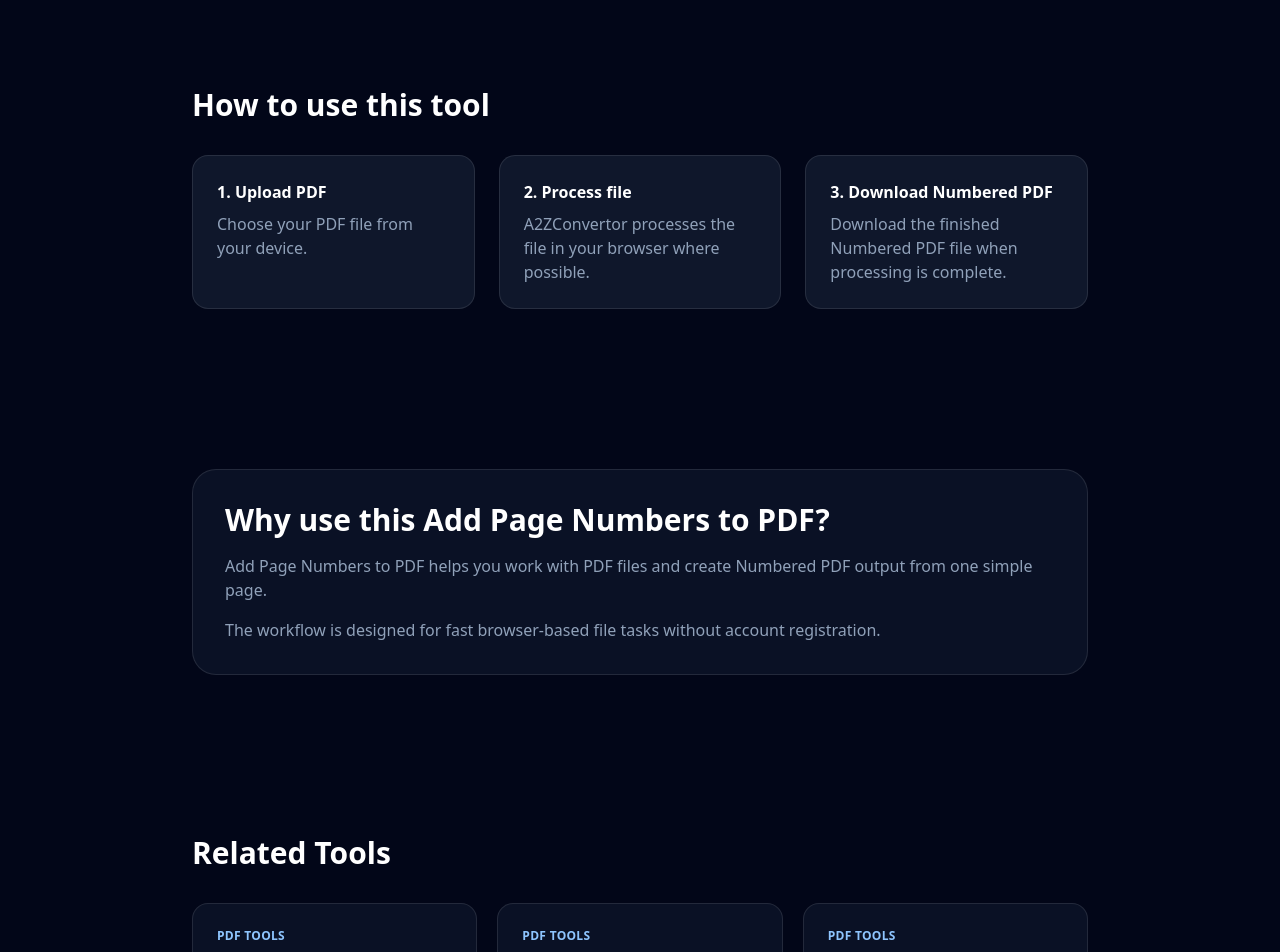
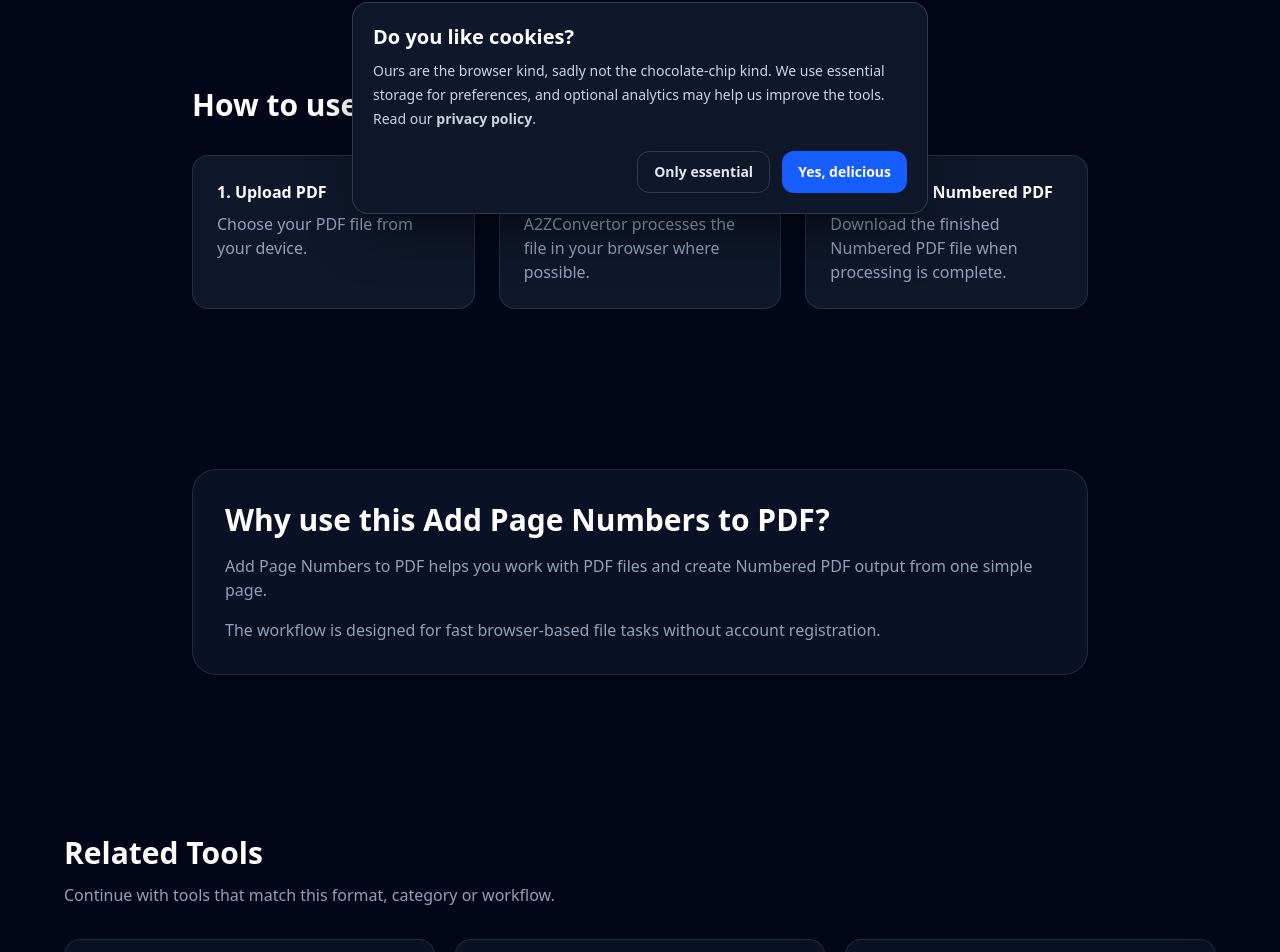
Before and after one commit to gigsbay/a2zconvertor, a Next.js app: page /convert/add-page-numbers-pdf in a window 1280 px wide. Shown: the part 570-1522 px from the top of the page. Built offline with nearby package versions, Linux system fonts and the light colour scheme.

Commit message:
Improve related tools and add cookie popup

```diff
--- a/app/convert/[slug]/page.tsx
+++ b/app/convert/[slug]/page.tsx
@@ -4,10 +4,11 @@ import Link from "next/link";
 import Navbar from "@/components/layout/Navbar";
 import Footer from "@/components/layout/Footer";
 import ToolRenderer from "@/components/converters/ToolRenderer";
-import { getToolBySlug, tools } from "@/data/tools";
+import { getToolBySlug } from "@/data/tools";
 import { getToolFaqs } from "@/data/toolFaqs";
 import { getToolSeoContent } from "@/data/toolSeoContent";
 import { absoluteUrl, SITE_URL } from "@/data/site";
+import { getRelatedTools } from "@/data/relatedTools";
 export async function generateMetadata({
   params,
 }: {
@@ -58,14 +59,7 @@ export default async function ConvertPage({
     notFound();
   }
 
-  const relatedTools = [
-    ...tools.filter(
-      (item) => item.category === tool.category && item.slug !== tool.slug
-    ),
-    ...tools.filter(
-      (item) => item.category !== tool.category && item.slug !== tool.slug
-    ),
-  ].slice(0, 3);
+  const relatedTools = getRelatedTools(tool);
   const faqs = getToolFaqs(tool.slug, tool);
   const seoContent = getToolSeoContent(tool);
 
@@ -157,17 +151,20 @@ export default async function ConvertPage({
       </section>
 
       <section className="px-6 py-20">
-        <div className="mx-auto max-w-4xl">
-          <h2 className="mb-8 text-3xl font-black">
-            Related Tools
-          </h2>
+        <div className="mx-auto max-w-6xl">
+          <div className="mb-8">
+            <h2 className="text-3xl font-black">Related Tools</h2>
+            <p className="mt-3 max-w-2xl text-slate-400">
+              Continue with tools that match this format, category or workflow.
+            </p>
+          </div>
 
-          <div className="mb-16 grid gap-5 md:grid-cols-3">
+          <div className="mb-16 grid gap-5 sm:grid-cols-2 lg:grid-cols-3">
             {relatedTools.map((related) => (
               <Link
                 key={related.slug}
                 href={`/convert/${related.slug}`}
-                className="rounded-2xl border border-white/10 bg-slate-900/70 p-6 transition hover:border-blue-500/60"
+                className="group flex min-h-56 flex-col rounded-2xl border border-white/10 bg-slate-900/70 p-6 transition hover:border-blue-500/60 hover:bg-slate-900"
               >
                 <p className="mb-3 text-xs font-semibold uppercase tracking-wide text-blue-300">
                   {related.category}
@@ -176,13 +173,17 @@ export default async function ConvertPage({
                   {related.name}
                 </h3>
 
-                <p className="text-slate-400">
+                <p className="line-clamp-3 text-slate-400">
                   {related.description}
                 </p>
+                <span className="mt-auto pt-5 text-sm font-semibold text-blue-300 transition group-hover:text-blue-200">
+                  Open {related.name}
+                </span>
               </Link>
             ))}
           </div>
 
+          <div className="mx-auto max-w-4xl">
             <h2 className="mb-8 text-3xl font-black">
               Frequently Asked Questions
             </h2>
@@ -199,6 +200,7 @@ export default async function ConvertPage({
               ))}
             </div>
           </div>
+        </div>
       </section>
 
       <Footer />
--- a/app/layout.tsx
+++ b/app/layout.tsx
@@ -1,5 +1,6 @@
 import type { Metadata } from "next";
 import { Geist, Geist_Mono } from "next/font/google";
+import CookiePopup from "@/components/CookiePopup";
 import { SITE_URL } from "@/data/site";
 import "./globals.css";
 
@@ -78,7 +79,10 @@ export default function RootLayout({
       lang="en"
       className={`${geistSans.variable} ${geistMono.variable} h-full antialiased`}
     >
-      <body className="min-h-full flex flex-col">{children}</body>
+      <body className="min-h-full flex flex-col">
+        {children}
+        <CookiePopup />
+      </body>
     </html>
   );
 }
--- /dev/null
+++ b/components/CookiePopup.tsx
@@ -0,0 +1,62 @@
+"use client";
+
+import Link from "next/link";
+import { useEffect, useState } from "react";
+
+const storageKey = "a2z-cookie-choice";
+
+export default function CookiePopup() {
+  const [isVisible, setIsVisible] = useState(false);
+
+  useEffect(() => {
+    const timeoutId = window.setTimeout(() => {
+      setIsVisible(!window.localStorage.getItem(storageKey));
+    }, 0);
+
+    return () => window.clearTimeout(timeoutId);
+  }, []);
+
+  function saveChoice(choice: "accepted" | "essential") {
+    window.localStorage.setItem(storageKey, choice);
+    setIsVisible(false);
+  }
+
+  if (!isVisible) return null;
+
+  return (
+    <aside
+      aria-label="Cookie preferences"
+      className="fixed bottom-4 left-4 right-4 z-[70] mx-auto max-w-xl rounded-2xl border border-white/15 bg-slate-900 p-5 shadow-2xl shadow-black/50"
+    >
+      <h2 className="text-xl font-black text-white">Do you like cookies?</h2>
+      <p className="mt-2 text-sm leading-6 text-slate-300">
+        Ours are the browser kind, sadly not the chocolate-chip kind. We use
+        essential storage for preferences, and optional analytics may help us
+        improve the tools. Read our{" "}
+        <Link
+          href="/privacy-policy"
+          className="font-semibold text-blue-300 hover:text-blue-200"
+        >
+          privacy policy
+        </Link>
+        .
+      </p>
+      <div className="mt-5 flex flex-col gap-3 sm:flex-row sm:justify-end">
+        <button
+          type="button"
+          onClick={() => saveChoice("essential")}
+          className="rounded-xl border border-white/15 px-4 py-2.5 text-sm font-semibold text-slate-200 hover:bg-white/5"
+        >
+          Only essential
+        </button>
+        <button
+          type="button"
+          onClick={() => saveChoice("accepted")}
+          className="rounded-xl bg-blue-600 px-4 py-2.5 text-sm font-semibold text-white hover:bg-blue-500"
+        >
+          Yes, delicious
+        </button>
+      </div>
+    </aside>
+  );
+}
--- /dev/null
+++ b/data/relatedTools.ts
@@ -0,0 +1,81 @@
+import { tools } from "@/data/tools";
+
+type Tool = (typeof tools)[number];
+
+const popularFallbackSlugs = [
+  "compress-image",
+  "jpg-to-png",
+  "pdf-merge",
+  "compress-pdf",
+  "image-to-pdf",
+  "text-case-converter",
+];
+
+export function getRelatedTools(currentTool: Tool, limit = 6) {
+  const currentWords = getToolWords(currentTool);
+  const candidates = tools.filter((tool) => tool.slug !== currentTool.slug);
+  const selected: Tool[] = [];
+
+  addUnique(
+    selected,
+    candidates
+      .filter((tool) => tool.category === currentTool.category)
+      .sort((a, b) => similarityScore(b, currentWords) - similarityScore(a, currentWords)),
+    limit
+  );
+
+  addUnique(
+    selected,
+    candidates
+      .filter(
+        (tool) =>
+          tool.category !== currentTool.category &&
+          similarityScore(tool, currentWords) > 0
+      )
+      .sort((a, b) => similarityScore(b, currentWords) - similarityScore(a, currentWords)),
+    limit
+  );
+
+  addUnique(
+    selected,
+    popularFallbackSlugs
+      .map((slug) => candidates.find((tool) => tool.slug === slug))
+      .filter((tool): tool is Tool => Boolean(tool)),
+    limit
+  );
+
+  addUnique(selected, candidates, limit);
+
+  return selected.slice(0, limit);
+}
+
+function getToolWords(tool: Tool) {
+  return new Set(
+    `${tool.slug} ${tool.name}`
+      .toLowerCase()
+      .split(/[^a-z0-9]+/)
+      .filter((word) => word.length > 2 && !ignoredWords.has(word))
+  );
+}
+
+function similarityScore(tool: Tool, currentWords: Set<string>) {
+  return [...getToolWords(tool)].filter((word) => currentWords.has(word)).length;
+}
+
+function addUnique(target: Tool[], source: Tool[], limit: number) {
+  for (const tool of source) {
+    if (target.length >= limit) return;
+    if (!target.some((item) => item.slug === tool.slug)) {
+      target.push(tool);
+    }
+  }
+}
+
+const ignoredWords = new Set([
+  "tool",
+  "tools",
+  "online",
+  "converter",
+  "convert",
+  "free",
+]);
```
Lines whose indentation alone changed are shown as unchanged.
